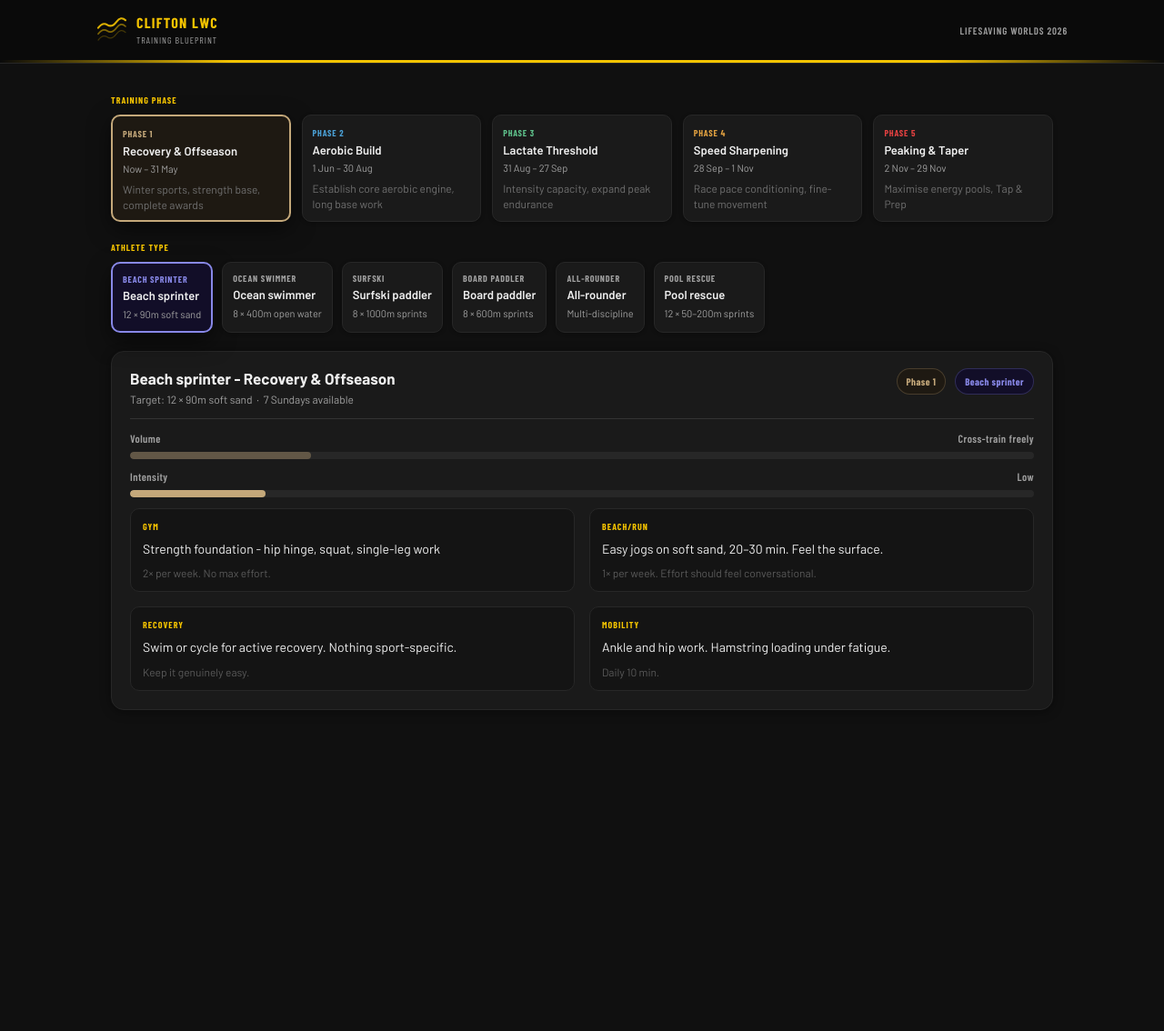
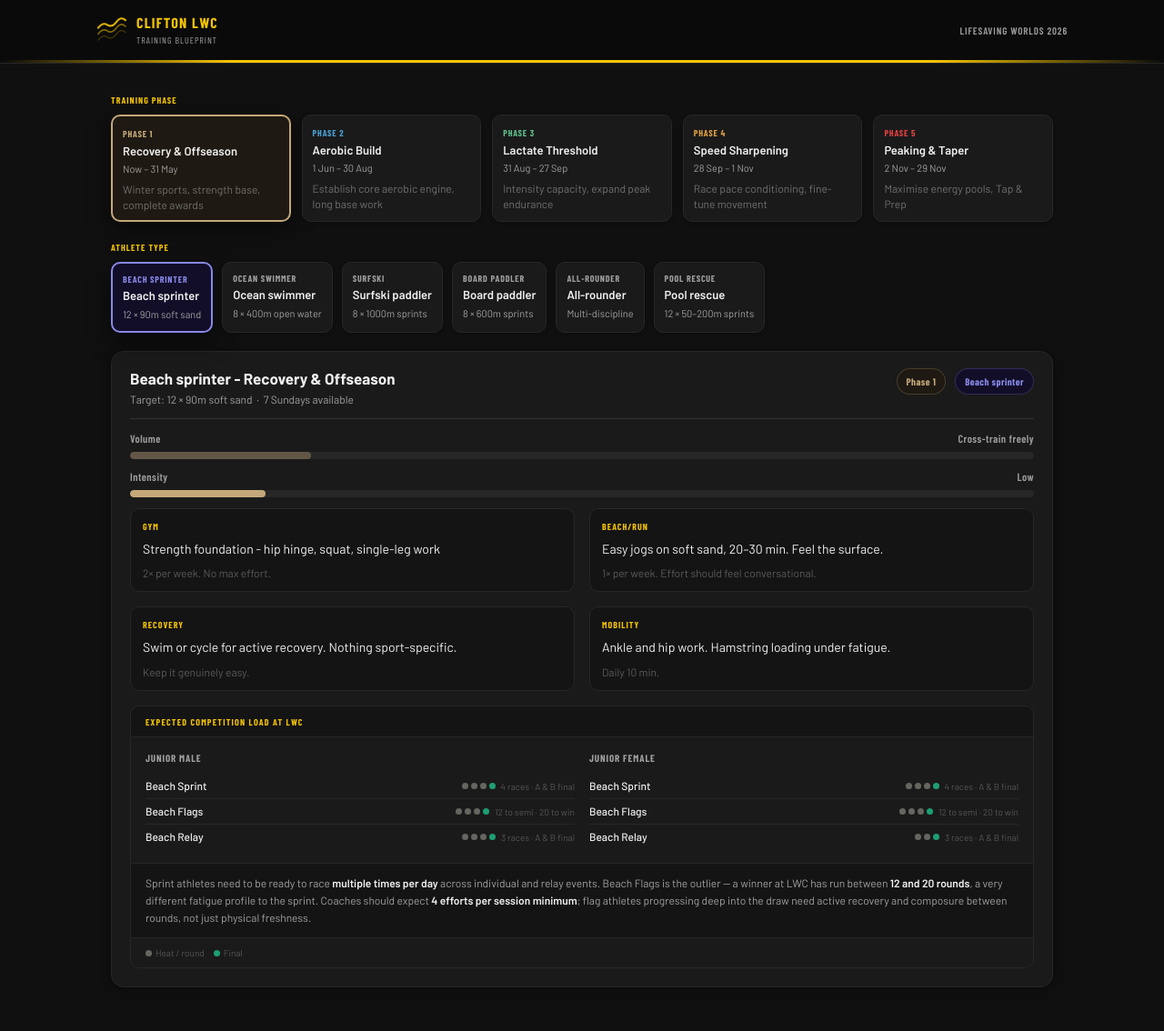
Before and after one commit to bryanallott/clifton-lwc-blueprint, a Jekyll site: the page built from index.html, in a window 1280 px wide. Shown: the whole page at 91% size. Built offline with Jekyll 4.4.1, drawn with Linux system fonts in a browser that asks for light colours; before the commit the page ends 900 px from its top, so only the background shows below that.

Commit message:
adding load to disciplines

```diff
--- a/assets/css/styles.css
+++ b/assets/css/styles.css
@@ -381,6 +381,107 @@ body {
   transition: width 0.45s cubic-bezier(0.4, 0, 0.2, 1);
 }
 
+/* ── Competition load ── */
+.comp-load {
+  border: 1.5px solid var(--color-border);
+  border-radius: var(--radius-md);
+  overflow: hidden;
+  margin-top: 1rem;
+}
+
+.comp-load-header {
+  background: var(--color-card-alt);
+  padding: 0.55rem 1rem;
+  border-bottom: 1.5px solid var(--color-border);
+}
+
+.comp-load-label {
+  font-family: var(--font-condensed);
+  font-size: 10px;
+  font-weight: 700;
+  letter-spacing: 0.12em;
+  text-transform: uppercase;
+  color: var(--gold);
+}
+
+.comp-load-body {
+  padding: 0.875rem 1rem;
+  display: grid;
+  grid-template-columns: 1fr 1fr;
+  gap: 1rem;
+  background: var(--color-card-bg);
+}
+
+.comp-gender-label {
+  font-family: var(--font-condensed);
+  font-size: 11px;
+  font-weight: 700;
+  letter-spacing: 0.08em;
+  text-transform: uppercase;
+  color: var(--color-muted);
+  margin-bottom: 0.5rem;
+}
+
+.event-row {
+  display: flex;
+  align-items: center;
+  justify-content: space-between;
+  padding: 4px 0;
+  border-bottom: 1px solid var(--color-border);
+}
+
+.event-row:last-child { border-bottom: none; }
+
+.event-name { font-size: 12px; color: var(--color-text); font-weight: 500; }
+
+.event-load { display: flex; align-items: center; gap: 6px; }
+
+.race-pips { display: flex; gap: 3px; }
+
+.pip {
+  width: 7px;
+  height: 7px;
+  border-radius: 50%;
+  background: #444444;
+}
+
+.pip.heat   { background: #666660; }
+.pip.final  { background: #1D9E75; }
+.pip.bfinal { background: #BA7517; }
+
+.load-note { font-size: 10px; color: #555555; }
+
+.comp-narrative {
+  padding: 0.75rem 1rem;
+  background: var(--color-card-alt);
+  border-top: 1.5px solid var(--color-border);
+  font-size: 12px;
+  color: var(--color-muted);
+  line-height: 1.6;
+}
+
+.comp-narrative strong { color: var(--color-text); font-weight: 600; }
+
+.pip-legend {
+  display: flex;
+  gap: 10px;
+  padding: 0.5rem 1rem;
+  border-top: 1.5px solid var(--color-border);
+  background: var(--color-card-bg);
+}
+
+.legend-item {
+  display: flex;
+  align-items: center;
+  gap: 4px;
+  font-size: 10px;
+  color: #555555;
+}
+
+@media (max-width: 480px) {
+  .comp-load-body { grid-template-columns: 1fr; }
+}
+
 /* ── Hint ── */
 .hint {
   font-size: 13px;
--- a/assets/js/app.js
+++ b/assets/js/app.js
@@ -15,12 +15,106 @@ const phaseColors = ['#C4A87A','#4A9FD4','#5EBF8A','#E0A040','#E04040'];
 const phaseBg    = ['#1E1912','#0B1E2E','#0C1E12','#231500','#220808'];
 
 const athletes = [
-  { id:'sprint',   cls:'a-sprint',   label:'Beach sprinter', name:'Beach sprinter',  target:'12 × 90m soft sand',   color:'#8888E8', bg:'#120E28' },
-  { id:'swim',     cls:'a-swim',     label:'Ocean swimmer',  name:'Ocean swimmer',   target:'8 × 400m open water',  color:'#3BBCD8', bg:'#041820' },
-  { id:'ski',      cls:'a-ski',      label:'Surfski',        name:'Surfski paddler', target:'8 × 1000m sprints',    color:'#4A9FD4', bg:'#0B1E2E' },
-  { id:'board',    cls:'a-board',    label:'Board paddler',  name:'Board paddler',   target:'8 × 600m sprints',     color:'#E0A040', bg:'#231500' },
-  { id:'allround', cls:'a-allround', label:'All-rounder',    name:'All-rounder',     target:'Multi-discipline',      color:'#E04040', bg:'#220808' },
-  { id:'pool',     cls:'a-pool',     label:'Pool rescue',    name:'Pool rescue',     target:'12 × 50–200m sprints', color:'#5EBF8A', bg:'#0C1E12' },
+  {
+    id:'sprint', cls:'a-sprint', label:'Beach sprinter', name:'Beach sprinter',
+    target:'12 × 90m soft sand', color:'#8888E8', bg:'#120E28',
+    compLoad: {
+      narrative: 'Sprint athletes need to be ready to race <strong>multiple times per day</strong> across individual and relay events. Beach Flags is the outlier — a winner at LWC has run between <strong>12 and 20 rounds</strong>, a very different fatigue profile to the sprint. Coaches should expect <strong>4 efforts per session minimum</strong>; flag athletes progressing deep into the draw need active recovery and composure between rounds, not just physical freshness.',
+      genders: [
+        { label:'Junior Male', events:[
+          { name:'Beach Sprint', pips:['heat','heat','heat','final'], note:'4 races · A &amp; B final' },
+          { name:'Beach Flags',  pips:['heat','heat','heat','final'], note:'12 to semi · 20 to win' },
+          { name:'Beach Relay',  pips:['heat','heat','heat','final'], note:'3 races · A &amp; B final' },
+        ]},
+        { label:'Junior Female', events:[
+          { name:'Beach Sprint', pips:['heat','heat','heat','final'], note:'4 races · A &amp; B final' },
+          { name:'Beach Flags',  pips:['heat','heat','heat','final'], note:'12 to semi · 20 to win' },
+          { name:'Beach Relay',  pips:['heat','heat','final'],        note:'3 races · A &amp; B final' },
+        ]},
+      ],
+    },
+  },
+  {
+    id:'swim', cls:'a-swim', label:'Ocean swimmer', name:'Ocean swimmer',
+    target:'8 × 400m open water', color:'#3BBCD8', bg:'#041820',
+    compLoad: {
+      narrative: 'On paper the lightest load — 3 swims, a relay on top. But ocean swims at LWC are not pool swims. Conditions in PE in November can be serious, and a hard 3-race campaign in real ocean leaves athletes far more depleted than numbers suggest. Female athletes in the mixed relay face a <strong>third event commitment</strong>. <strong>Athletes who underestimate ocean fatigue get found out in finals.</strong>',
+      genders: [
+        { label:'Junior Male', events:[
+          { name:'Ocean Swim',  pips:['heat','heat','final'], note:'3 races' },
+          { name:'Ocean Relay', pips:['heat','heat','final'], note:'3 races' },
+        ]},
+        { label:'Junior Female', events:[
+          { name:'Ocean Swim',          pips:['heat','heat','final'], note:'3 races' },
+          { name:'Ocean Relay',         pips:['heat','final'],        note:'2 races' },
+          { name:'Ocean Relay (Mixed)', pips:['final'],               note:'1 race'  },
+        ]},
+      ],
+    },
+  },
+  {
+    id:'ski', cls:'a-ski', label:'Surfski', name:'Surfski paddler',
+    target:'8 × 1000m sprints', color:'#4A9FD4', bg:'#0B1E2E',
+    compLoad: {
+      narrative: 'Ski races at LWC are long and technically demanding — ocean conditions, surf launches, and buoy rounding all factor in. Junior males face <strong>4 races to get through the draw</strong>; junior females, 3. The individual nature of ski means every race counts — no teammate to compensate. <strong>Athletes need to produce race-quality effort on consecutive days</strong>, which is why Phase 4 builds toward 8 × 1000m: it simulates cumulative load, not just a single race peak.',
+      genders: [
+        { label:'Junior Male',   events:[{ name:'Ocean Ski', pips:['heat','heat','heat','final'], note:'4 races' }] },
+        { label:'Junior Female', events:[{ name:'Ocean Ski', pips:['heat','heat','final'],        note:'3 races' }] },
+      ],
+    },
+  },
+  {
+    id:'board', cls:'a-board', label:'Board paddler', name:'Board paddler',
+    target:'8 × 600m sprints', color:'#E0A040', bg:'#231500',
+    compLoad: {
+      narrative: 'Board paddlers carry a <strong>double event commitment</strong> — race and rescue — with different pacing demands for each. Athletes in both events face <strong>7 starts across the campaign</strong>, most in open surf. The A &amp; B final in rescue means no team sits out regardless of heat result. <strong>Cumulative paddling volume at LWC will exceed any single training week</strong> — plan genuine recovery between event days.',
+      genders: [
+        { label:'Junior Male', events:[
+          { name:'Board Race',   pips:['heat','heat','heat','final'], note:'4 races' },
+          { name:'Board Rescue', pips:['heat','heat','final'],        note:'3 races · A &amp; B final' },
+        ]},
+        { label:'Junior Female', events:[
+          { name:'Board Race',   pips:['heat','heat','heat','final'], note:'4 races' },
+          { name:'Board Rescue', pips:['heat','heat','final'],        note:'3 races · A &amp; B final' },
+        ]},
+      ],
+    },
+  },
+  {
+    id:'allround', cls:'a-allround', label:'All-rounder', name:'All-rounder',
+    target:'Multi-discipline', color:'#E04040', bg:'#220808',
+    compLoad: {
+      narrative: 'A fully nominated all-round athlete is looking at <strong>up to 17–19 individual starts</strong> — more than any other discipline. No specialist at LWC carries this load. The mandatory recovery weeks in Phase 4 exist precisely for this reason. <strong>Coaches must be deliberate about event nomination</strong> — the Phase 5 instruction to sharpen the strongest scoring event first is not optional. You cannot peak everything. Transitions are where iron races are won; the last sprint leg is where they\'re lost if fatigue management across the week has been poor.',
+      genders: [
+        { label:'Junior Male', events:[
+          { name:'Board Race',   pips:['heat','heat','heat','final'], note:'4 races' },
+          { name:'Ocean Swim',   pips:['heat','heat','final'],        note:'3 races' },
+          { name:'Beach Sprint', pips:['heat','heat','heat','final'], note:'4 · A &amp; B final' },
+          { name:'Beach Relay',  pips:['heat','heat','final'],        note:'3 · A &amp; B final' },
+          { name:'Ocean Relay',  pips:['heat','heat','final'],        note:'3 races' },
+        ]},
+        { label:'Junior Female', events:[
+          { name:'Board Race',          pips:['heat','heat','heat','final'], note:'4 races' },
+          { name:'Ocean Swim',          pips:['heat','heat','final'],        note:'3 races' },
+          { name:'Beach Sprint',        pips:['heat','heat','heat','final'], note:'4 · A &amp; B final' },
+          { name:'Beach Relay',         pips:['heat','final'],               note:'3 · A &amp; B final' },
+          { name:'Ocean Relay',         pips:['heat','final'],               note:'2 races' },
+          { name:'Ocean Relay (Mixed)', pips:['final'],                      note:'1 race'  },
+        ]},
+      ],
+    },
+  },
+  {
+    id:'pool', cls:'a-pool', label:'Pool rescue', name:'Pool rescue',
+    target:'12 × 50–200m sprints', color:'#5EBF8A', bg:'#0C1E12',
+    compLoad: {
+      narrative: 'Pool rescue at LWC is deceptively demanding. <strong>Tube rescue is a paired event requiring synchronised execution under pressure</strong> — mistakes in sequence get penalised on the world stage. The A &amp; B final means every pair races again regardless of heat result. The program builds to <strong>12 × 50m race-pace reps</strong> in Phase 4 because total accumulated effort across the draw is closer to that number than athletes expect. <strong>Technical perfection under fatigue must be earned in Phase 3 — errors at race pace need to be ironed out well before comp week.</strong>',
+      genders: [
+        { label:'Junior Male',   events:[{ name:'Tube Rescue', pips:['heat','heat','final'], note:'3 races · A &amp; B final' }] },
+        { label:'Junior Female', events:[{ name:'Tube Rescue', pips:['heat','heat','final'], note:'3 races · A &amp; B final' }] },
+      ],
+    },
+  },
 ];
 
 // For very small static site, data may be embedded on the page.
@@ -73,6 +167,37 @@ function loadData() {
     .catch(err => { console.error('data load error', err); });
 }
 let selPhase = 1, selAthlete = 'sprint';
+
+function pipHtml(arr) {
+  return arr.map(t => `<div class="pip ${t}"></div>`).join('');
+}
+
+function buildCompLoad(a) {
+  if (!a.compLoad) return '';
+  const cl = a.compLoad;
+  const cols = cl.genders.map(g => `
+    <div>
+      <div class="comp-gender-label">${g.label}</div>
+      ${g.events.map(e => `
+        <div class="event-row">
+          <span class="event-name">${e.name}</span>
+          <div class="event-load">
+            <div class="race-pips">${pipHtml(e.pips)}</div>
+            <span class="load-note">${e.note}</span>
+          </div>
+        </div>`).join('')}
+    </div>`).join('');
+  return `
+    <div class="comp-load">
+      <div class="comp-load-header"><div class="comp-load-label">Expected Competition Load at LWC</div></div>
+      <div class="comp-load-body">${cols}</div>
+      <div class="comp-narrative">${cl.narrative}</div>
+      <div class="pip-legend">
+        <div class="legend-item"><div class="pip heat"></div> Heat / round</div>
+        <div class="legend-item"><div class="pip final"></div> Final</div>
+      </div>
+    </div>`;
+}
 
 function renderPhases() {
   const g = document.getElementById('phaseGrid');
@@ -129,7 +254,8 @@ function render() {
           <div class="session-desc">${s.desc}</div>
           ${s.note?`<div class="session-note">${s.note}</div>`:''}
         </div>`).join('')}
-    </div>`;
+    </div>
+    ${buildCompLoad(a)}`;
   document.querySelector('.hint').style.display = 'none';
 }
 
```
